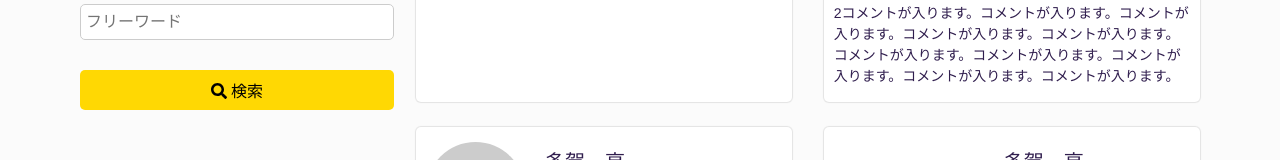
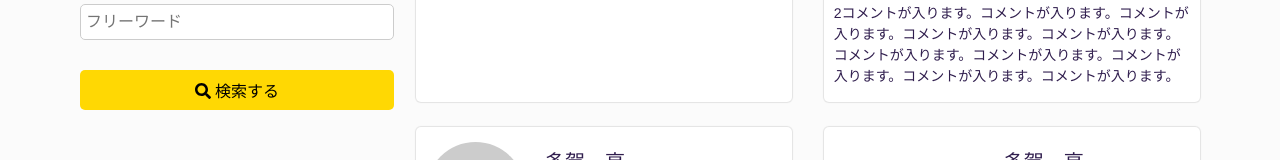
Before and after one commit to scene-live/t-housekeeper, a Vue app: page /#/list in a window 1280 px wide. Shown: the part 559-719 px from the top of the page. Built offline with nearby package versions, Linux system fonts and the light colour scheme; what v-calendar would draw is missing.

Commit message:
ボタンのテキストを動詞に統一した。

```diff
--- a/src/components/Modal.vue
+++ b/src/components/Modal.vue
@@ -39,7 +39,7 @@
             <Button
               class="btn-heighlight"
               @onClick="register"
-            >登録</Button>
+            >登録する</Button>
           </li>
           <li class="modal-btns-item">
             <Button
--- a/src/components/Search.vue
+++ b/src/components/Search.vue
@@ -77,7 +77,7 @@
           class="btn-heighlight"
         >
           <font-awesome-icon icon="search" />
-          検索
+          検索する
         </Button>
       </p>
       <p class="search-btn is-close">
```
